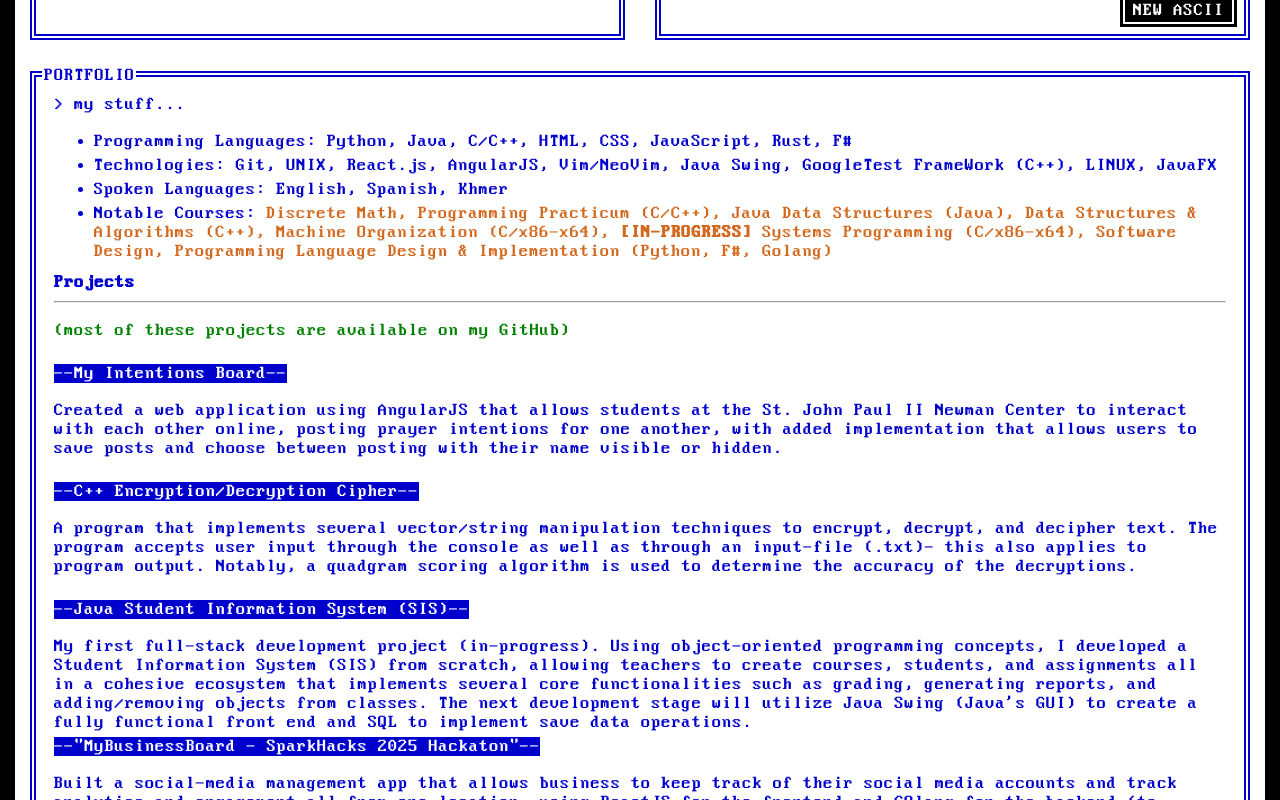
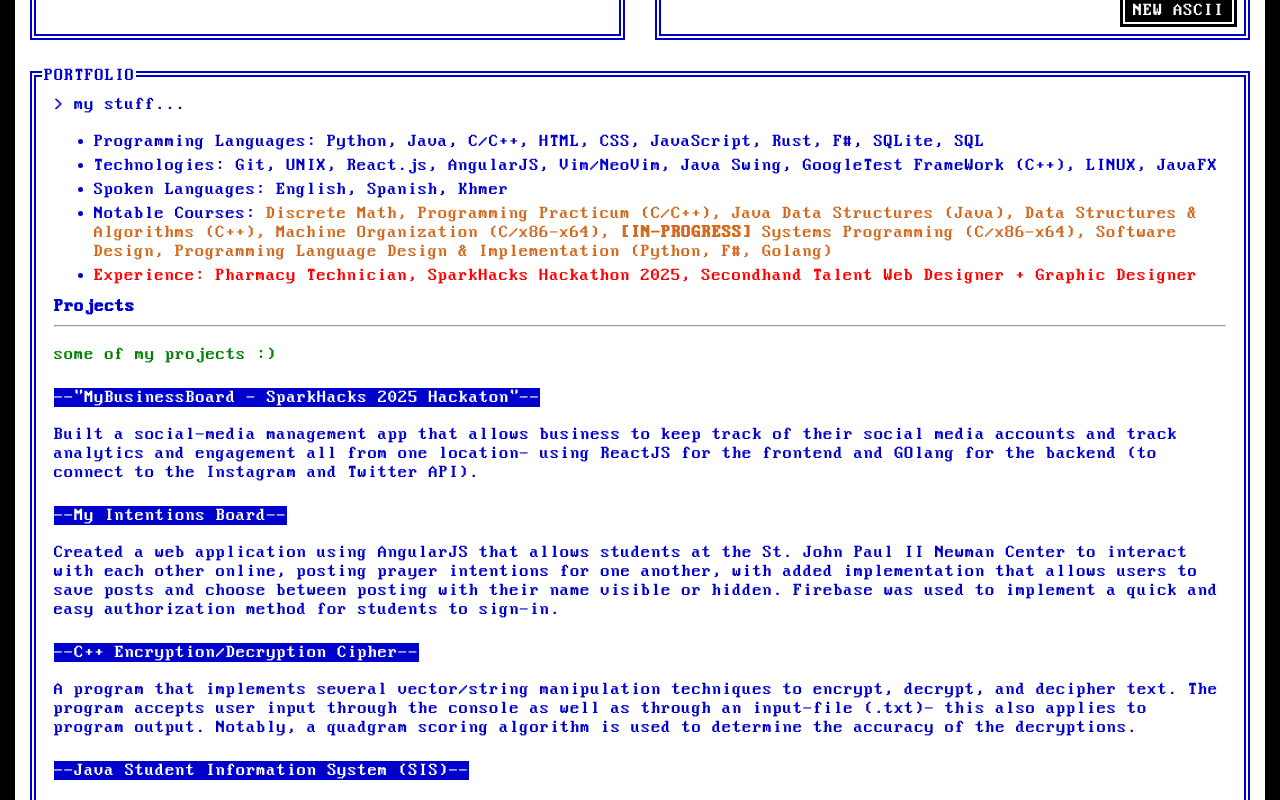
Before and after one commit to BrandonT17/portfolio-website, a React (Vite) app: page / in a window 1280 px wide. Shown: the part 900-1700 px from the top of the page. Built offline with nearby package versions, Linux system fonts and the light colour scheme.

Commit message:
Update Body.jsx

```diff
--- a/src/Body.jsx
+++ b/src/Body.jsx
@@ -268,7 +268,7 @@ _-'''''-,           ,- '- .
           <ul>
             <li>
               Programming Languages: Python, Java, C/C++, HTML, CSS, JavaScript,
-              Rust, F#
+              Rust, F#, SQLite, SQL
             </li>
             <li>
               Technologies: Git, UNIX, React.js, AngularJS, Vim/NeoVim, Java
@@ -285,11 +285,27 @@ _-'''''-,           ,- '- .
                 Design & Implementation (Python, F#, Golang)
               </a>
             </li>
+            <li>
+              <a>
+              Experience: Pharmacy Technician, SparkHacks Hackathon 2025, <bold>Secondhand Talent</bold> Web Designer + Graphic Designer
+              </a>
+            </li>
           </ul>
           <h1>Projects</h1>
           <hr></hr>
           <p className="comment">
-            (most of these projects are available on my GitHub)
+            some of my projects :)
+          </p>
+          <br></br>
+          <a className="highlight">
+            "MyBusinessBoard - SparkHacks 2025 Hackaton"
+          </a>
+          <p>
+            Built a social-media management app that allows business to keep
+            track of their social media accounts and track analytics and
+            engagement all from one location- using ReactJS for the frontend and
+            GOlang for the backend (to connect to the Instagram and Twitter
+            API).
           </p>
           <br></br>
           <a className="highlight">My Intentions Board</a>
@@ -298,7 +314,7 @@ _-'''''-,           ,- '- .
             the St. John Paul II Newman Center to interact with each other
             online, posting prayer intentions for one another, with added
             implementation that allows users to save posts and choose between
-            posting with their name visible or hidden.
+            posting with their name visible or hidden. Firebase was used to implement a quick and easy authorization method for students to sign-in.
           </p>
           <br></br>
           <a className="highlight">C++ Encryption/Decryption Cipher</a>
@@ -322,16 +338,6 @@ _-'''''-,           ,- '- .
             development stage will utilize Java Swing (Java's GUI) to create a
             fully functional front end and SQL to implement save data
             operations.
-          </p>
-          <a className="highlight">
-            "MyBusinessBoard - SparkHacks 2025 Hackaton"
-          </a>
-          <p>
-            Built a social-media management app that allows business to keep
-            track of their social media accounts and track analytics and
-            engagement all from one location- using ReactJS for the frontend and
-            GOlang for the backend (to connect to the Instagram and Twitter
-            API).
           </p>
           <br></br>
           <a className="highlight">OK Weather App</a>
```
